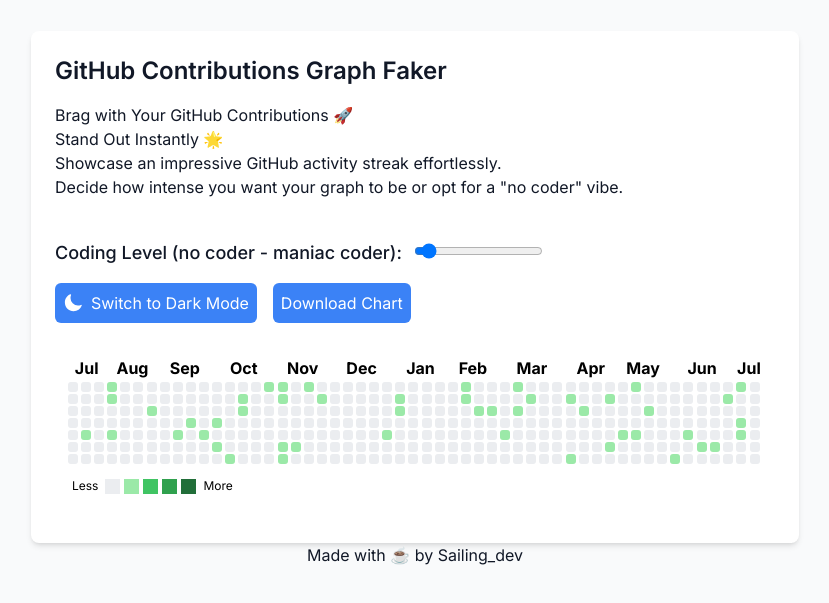
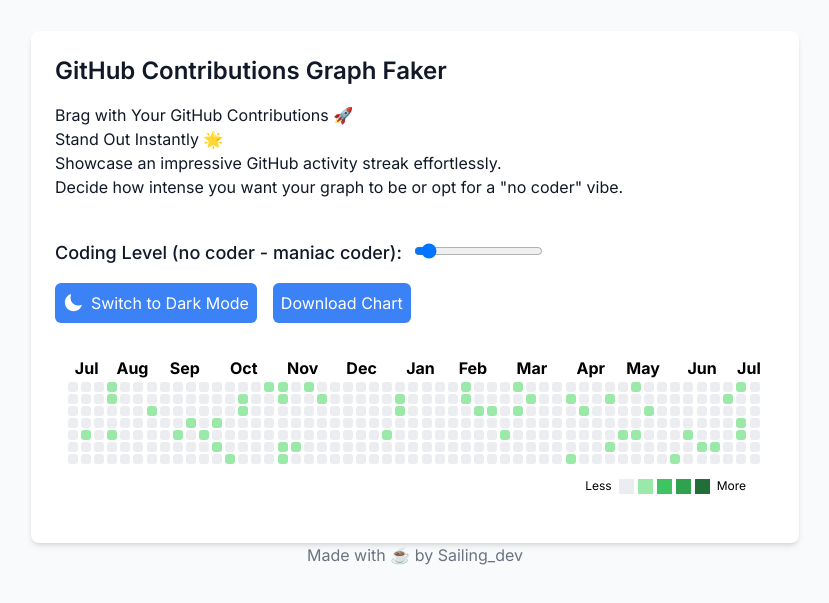
Before and after one commit to kellerfabian/contributionfaker, a Next.js app: page / in a window 1280 px wide. Shown: the part 101-704 px from the top of the page, without its empty margins (225-1054 px from the left). Built offline with nearby package versions, Linux system fonts and the light colour scheme.

Commit message:
feat: changed design

```diff
--- a/app/page.tsx
+++ b/app/page.tsx
@@ -70,7 +70,7 @@
 
         <ContributionChart level={level} darkMode={darkMode} />
       </div>
-      <div className="footer">
+      <div className="footer  text-gray-500">
         <p>
           Made with ☕ by <a href="https://x.com/sailing_dev">Sailing_dev</a>
         </p>
--- a/components/ContributionChart.module.css
+++ b/components/ContributionChart.module.css
@@ -68,7 +68,7 @@
 .legend {
   display: flex;
   align-items: center;
-  margin-left: auto; /* Align to the right */
+  justify-content: flex-end; /* Align to the right */
   font-size: 12px; /* Smaller font size */
 }
 
@@ -82,6 +82,7 @@
   margin: 0 2px;
   /* border: 1px solid #ddd; */
 }
+
 
 .tableLight {
   background-color: white;
```
Lines whose indentation alone changed are shown as unchanged.
